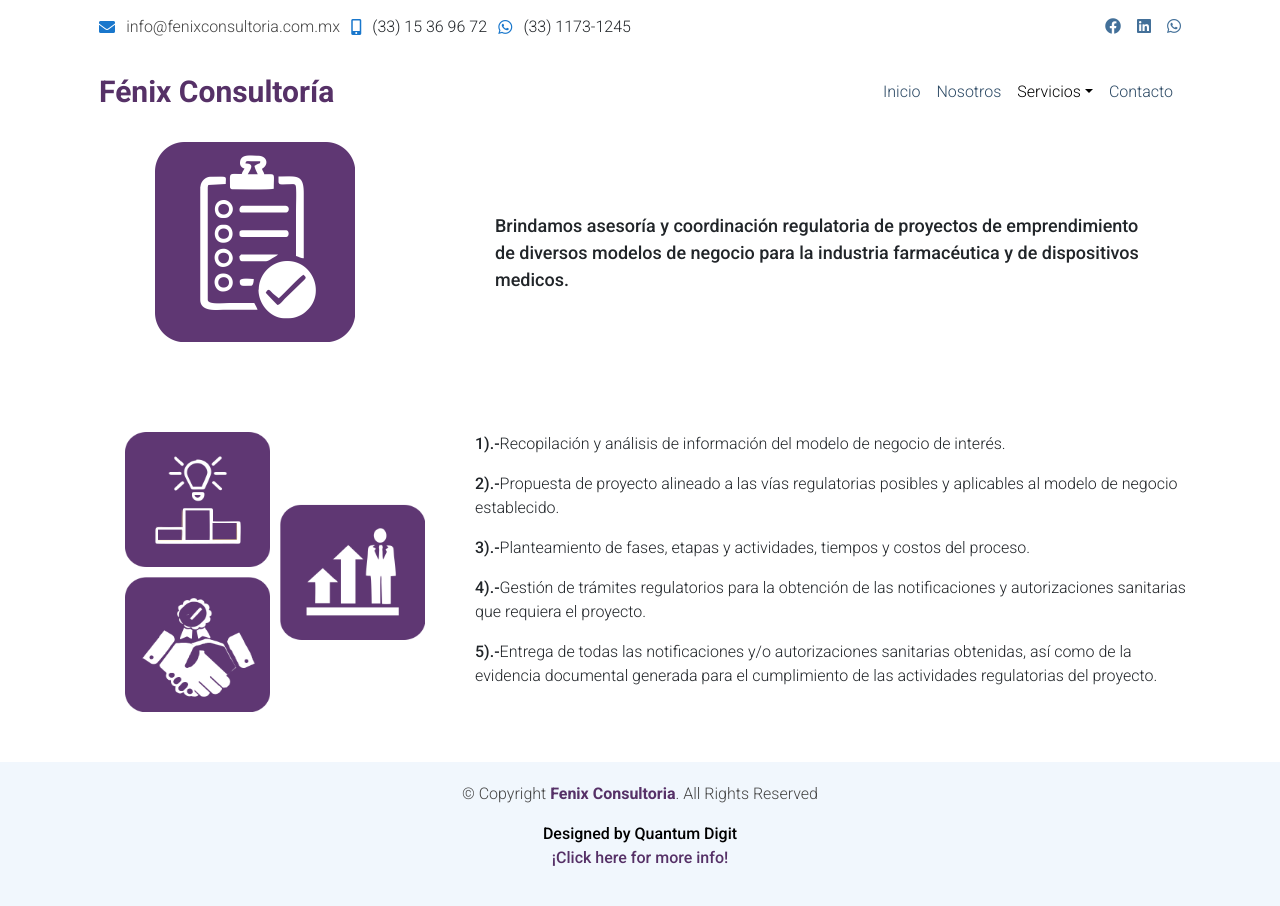
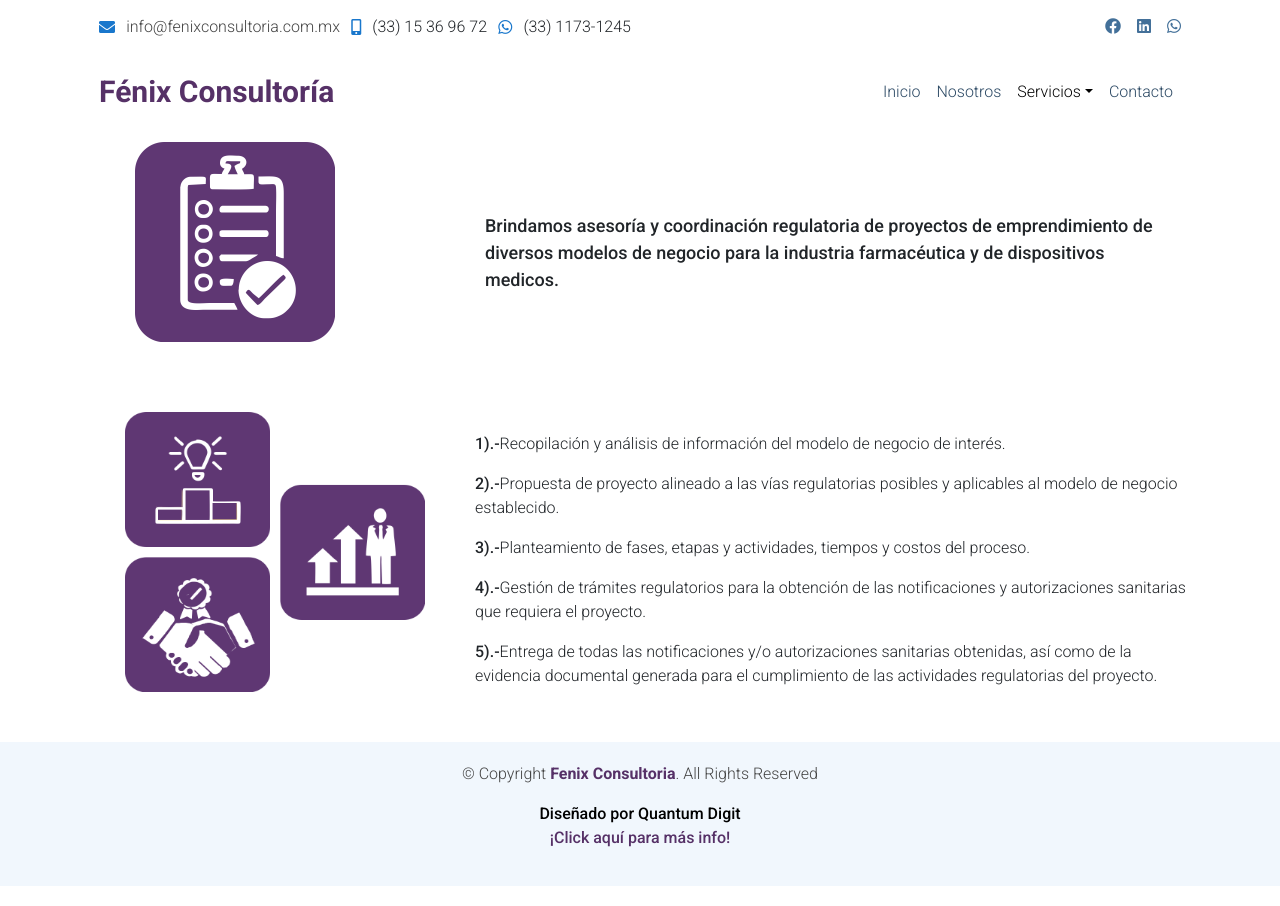
Before and after one commit to MannyTeam/fenixconsultoria.github.io, a React (Create React App) app: page /projects in a window 1280 px wide. Built offline with nearby package versions, Linux system fonts and the light colour scheme.

Commit message:
added some features

```diff
--- a/src/pages/footer/Footer.tsx
+++ b/src/pages/footer/Footer.tsx
@@ -66,9 +66,9 @@ export const Footer = () => {
                   <a
                     style={{color: '#000', fontWeight: 500}}
                     href="https://quantum3digit.com/" target='_blank' rel="noreferrer noopener">
-                         Designed by Quantum Digit
+                      Diseñado por Quantum Digit
                    <p>
-                  <span  style={{fontSize: '16px', color: 'rgb(86, 49, 103)', fontWeight:500}} > ¡Click here for more info!  </span>
+                  <span  style={{fontSize: '16px', color: 'rgb(86, 49, 103)', fontWeight:500}} > ¡Click aquí para más info!  </span>
                    </p>
                       </a>
                     </FooterText>
--- a/src/pages/generalPage/Clinic.tsx
+++ b/src/pages/generalPage/Clinic.tsx
@@ -18,7 +18,7 @@ export const Clinic = () => {
                     </Col>
                     <Col md='8'>
                         <Card.Body>
-                            <Card.Text style={{margin:'60px 30px 10px 10px', fontSize:'18px'}}>
+                            <Card.Text style={{margin:'60px 0px 40px 0px', fontSize:'18px'}}>
                                 <strong>
                                     {CLINIC_SERVICES}
                                 </strong>
--- a/src/pages/generalPage/Projects.tsx
+++ b/src/pages/generalPage/Projects.tsx
@@ -14,12 +14,12 @@ export const Projects = () => {
                     <Col md='4'>
                         <ImageStyledProjects
                                 src={icon1}
-                                style={{height: '200px', width: '200px', marginBottom: '10px', marginLeft: '70px'}}
+                                style={{height: '200px', width: '200px', marginBottom: '10px'}}
                             />
                     </Col>
                     <Col md='8'>
                         <Card.Body>
-                            <Card.Text style={{margin:'60px 30px 10px 10px', fontSize:'18px'}}>
+                            <Card.Text style={{margin:'60px 0px 10px 0px', fontSize:'18px'}}>
                                 <strong>
                                     {PROJECTS_TEXT1}
                                 </strong>
@@ -28,10 +28,10 @@ export const Projects = () => {
                     </Col>
                 </Row>
                 <Row>
-                    <Col >
+                    <Col  md='4'>
                     <ImageStyledProjects
                             src={icon2}
-                            style={{marginTop: '80px', marginLeft: '40px'}}
+                            style={{marginTop: '60px', marginLeft: '40px'}}
                         />
                     </Col>
                     <Col md='8'>
--- a/src/pages/generalPage/Seminars.tsx
+++ b/src/pages/generalPage/Seminars.tsx
@@ -12,12 +12,12 @@ export const Seminars = () => {
                 <Col md='4'>
                     <ImageStyledProjects
                             src={icon1}
-                            style={{height: '250px', width: '250px', marginBottom: '30px', marginTop: '50px', marginLeft: '70px'}}
+                            style={{height: '250px', width: '250px', marginBottom: '30px', marginTop: '50px'}}
                         />
                 </Col>
                 <Col md='8'>
                     <Card.Body>
-                        <Card.Text style={{margin:'60px 30px 10px 10px', fontSize:'18px'}}>
+                        <Card.Text style={{margin:'60px 0px 10px 0px', fontSize:'18px'}}>
                             <strong>
                                 {TRAINING}
                             </strong>
--- a/src/pages/generalPage/generalPage.styles.ts
+++ b/src/pages/generalPage/generalPage.styles.ts
@@ -1,4 +1,4 @@
-import { Card, Image, Col } from "react-bootstrap";
+import { Card, Image } from "react-bootstrap";
 import styled from "styled-components";
 
 export const GeneralStyled =  styled.div`
@@ -51,4 +51,9 @@ export const ImageStyledProjects = styled(Image)`
     display: flex;
     justify-content: center;
 
+      @media (max-width: 600px)
+    {
+      margin: 0 auto;
+      margin-top: 10px;
+    }
 `;
```
